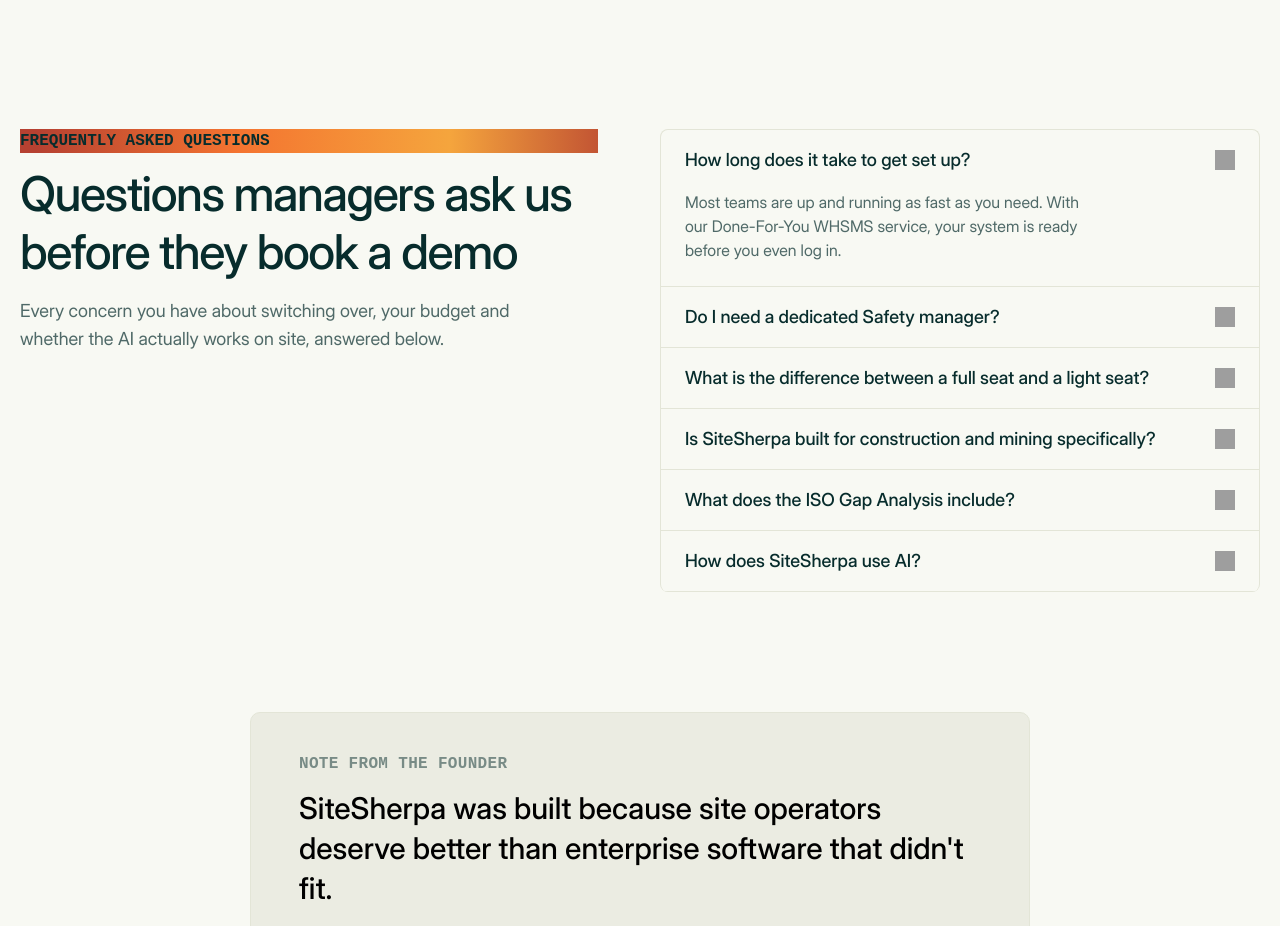
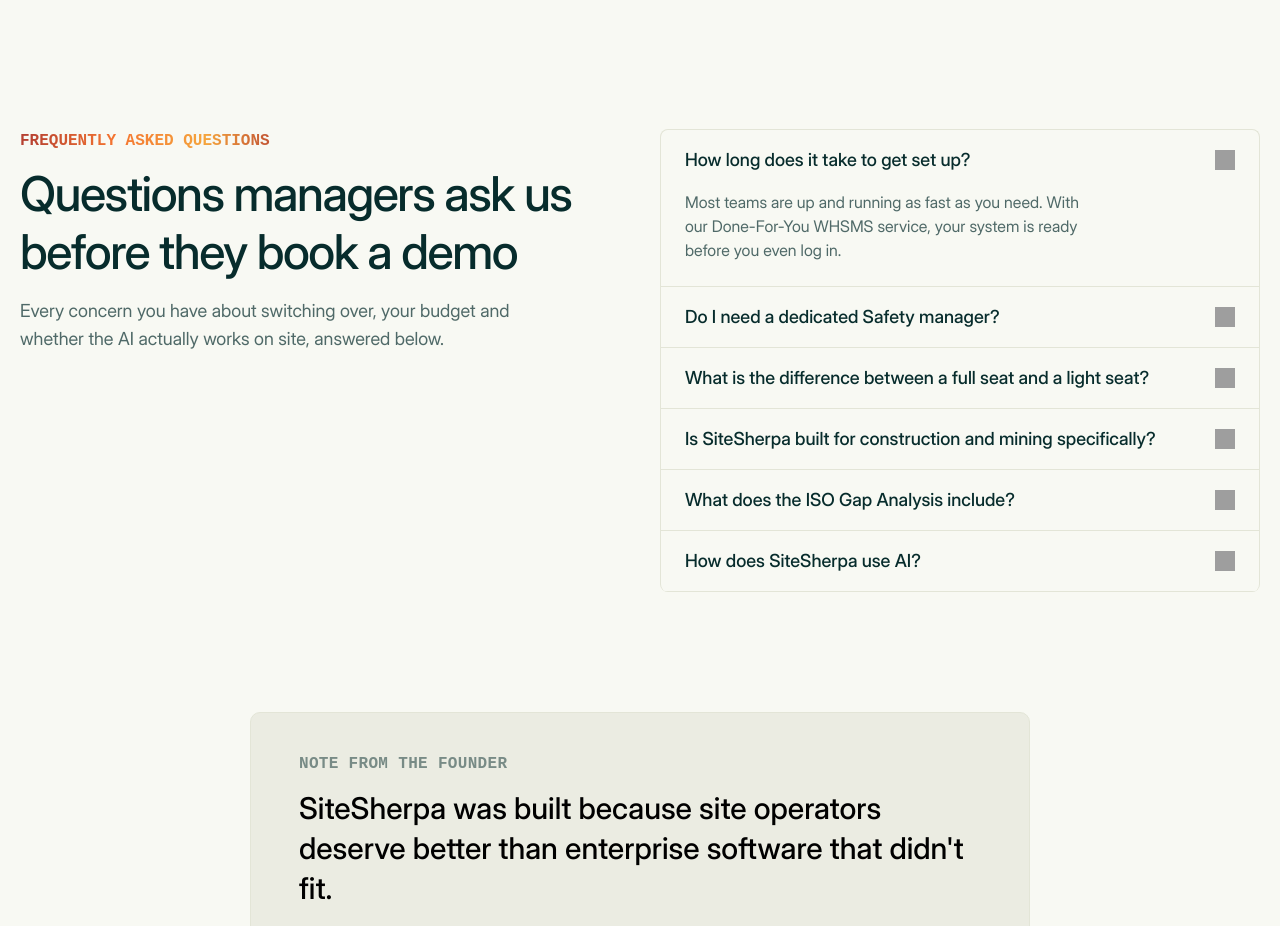
Before and after one commit to Tusar78/Site-Sherpa, a React (Vite) app: page / in a window 1280 px wide. Shown: the part 9240-10166 px from the top of the page. Built offline with nearby package versions, Linux system fonts and the light colour scheme; grey boxes are pictures that could not be loaded.

Commit message:
gradient update

```diff
--- a/src/components/FAQ/FAQ.jsx
+++ b/src/components/FAQ/FAQ.jsx
@@ -58,17 +58,18 @@ export const FaqSection = () => {
     >
       {/* Left Content Side */}
       <div
-        className="group-2147223534"
+        className="group-2147223534 items-start bg-clip-text"
         style={{
           width: "100%",
           maxWidth: "578px",
           display: "flex",
           flexDirection: "column",
           gap: "12px",
+
         }}
       >
         <span
-          className="tagline bg-[image:var(--gradient-sunset)] items-start"
+          className="tagline bg-[image:var(--gradient-sunset)] bg-clip-text text-transparent"
           style={{
             display: "inline-block",
             fontSize: "16px",
```
